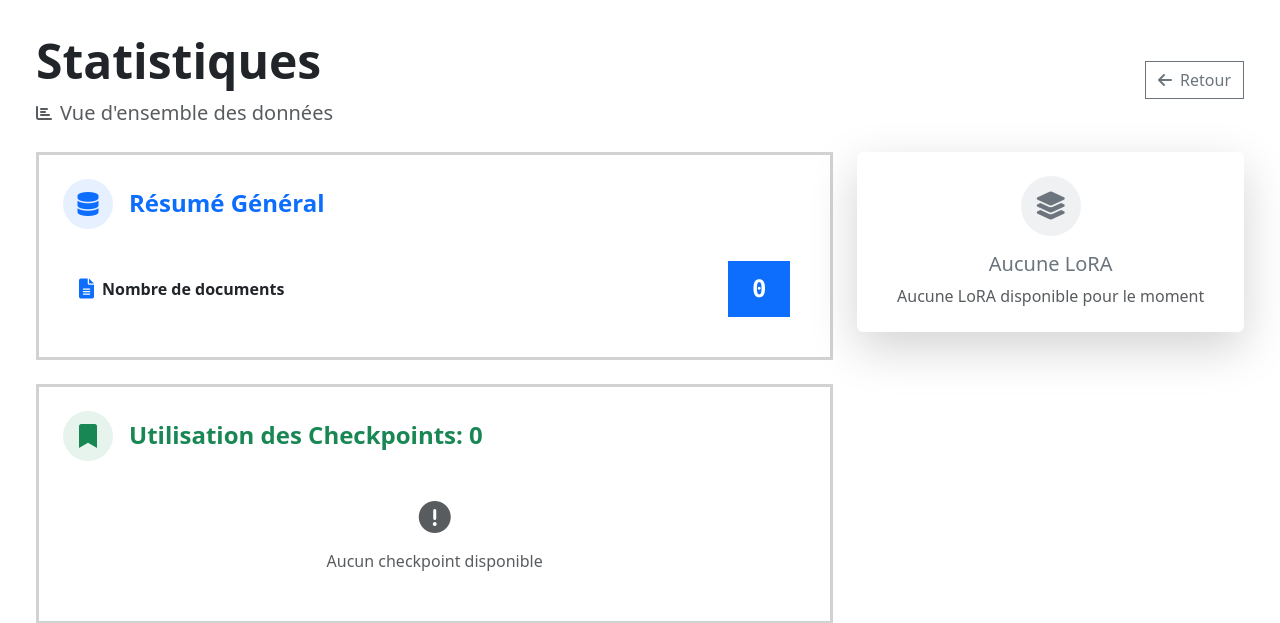
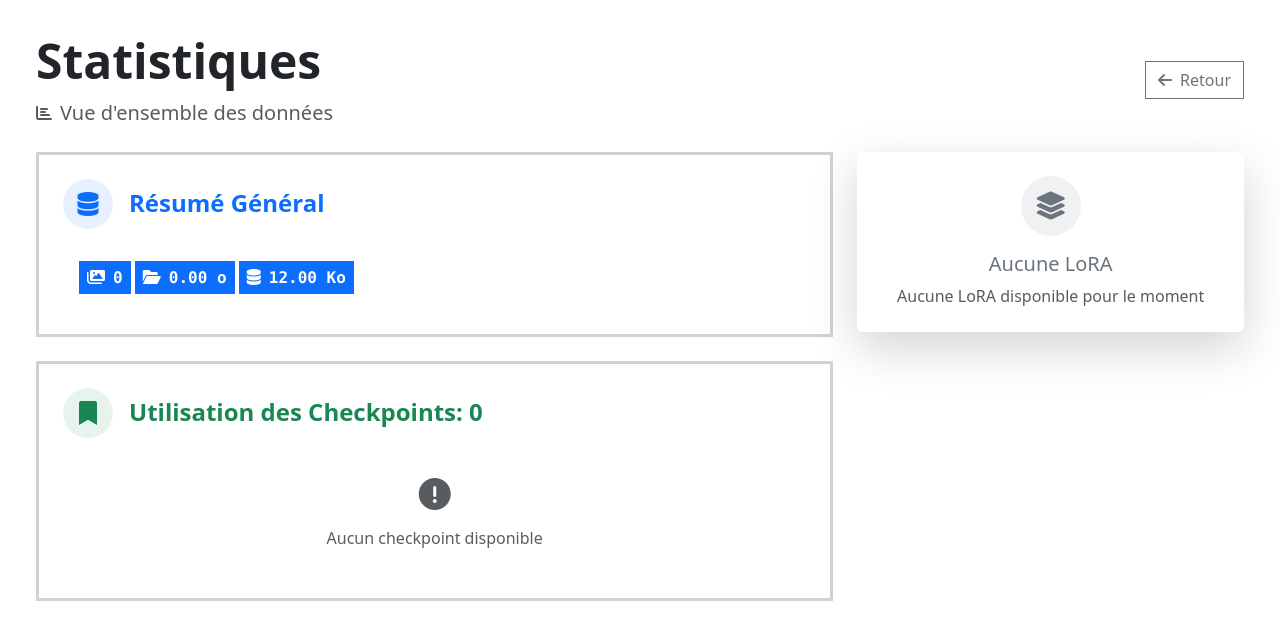
Before and after one commit to steph-vie/Prompt_manager, a Flask app: page /statistiques in a window 1280 px wide. Shown: the part 56-679 px from the top of the page. Run offline with Flask 3, Linux system fonts and the light colour scheme.

Commit message:
Recuperation de la taille du repertoire d'upload et de la bdd

```diff
--- a/config.py
+++ b/config.py
@@ -21,4 +21,5 @@ class Config:  # pylint: disable=too-few-public-methods
     SQLALCHEMY_TRACK_MODIFICATIONS = False
     UPLOAD_FOLDER = UPLOAD_FOLDER
     DB_FOLDER = DB_FOLDER
+    DB_PATH = os.path.join(DB_FOLDER,'prompts.db')
     IMG_PER_PAGE = int(os.environ.get("IMG_PER_PAGE", 24))
--- a/routes/prompt_routes.py
+++ b/routes/prompt_routes.py
@@ -12,7 +12,7 @@ from werkzeug.utils import secure_filename
 from datetime import datetime
 
 from models import db, Prompt, Category
-from utils import ComfyUIImage, allowed_file, clean_tags, CategoryService
+from utils import ComfyUIImage, allowed_file, clean_tags, CategoryService, taille_path
 from sqlalchemy import func
 from collections import Counter
 from version import __version__
@@ -405,8 +405,10 @@ def statistiques():
     graph_checkpoints_values=list(counter_checkpoint.values())
 
 
-
-
+    ### Recuperation de la taille du dossier des images
+    taille_upload_folder = taille_path(current_app.config['UPLOAD_FOLDER'])
+    ### Recuperation de la taille de la bdd
+    taille_bdd = taille_path(current_app.config['DB_PATH'])
 
     return render_template('statistiques.html',
                            nbr_prompts=nbr_prompts,
@@ -419,4 +421,6 @@ def statistiques():
                            tags=[],
                            graph_checkpoints_labels=graph_checkpoints_labels,
                            graph_checkpoints_values=graph_checkpoints_values,
+                           taille_bdd=taille_bdd,
+                           taille_upload_folder=taille_upload_folder,
                            app_version=__version__)
--- a/templates/statistiques.html
+++ b/templates/statistiques.html
@@ -31,7 +31,6 @@
             <!-- Résumé général -->
             <div class="card border-3 mb-4 card-stats">
                 <div class="card-body p-4">
-
                     <div class="d-flex align-items-center mb-3">
                         <div class="icon-circle bg-primary bg-opacity-10 me-3">
                             <i class="fas fa-database text-primary fs-4"></i>
@@ -40,17 +39,9 @@
                     </div>
 
                     <div class="param-card bg-gradient rounded-4 p-3" style="background: linear-gradient(135deg, #e7f1ff 0%, #f0f7ff 100%);">
-                        <div class="d-flex align-items-center justify-content-between">
-                            <div class="d-flex align-items-center">
-                                <i class="fas fa-file-alt text-primary fs-5 me-2"></i>
-                                <span class="fw-semibold text-dark">Nombre de documents</span>
-                            </div>
-
-                            <div>
-                                <span class="badge bg-primary fs-4 px-4 py-3 font-monospace">{{ nbr_prompts }}</span>
-                            </div>
-
-                        </div>
+                            <span class="badge bg-primary fs-6 px-2 py-2 font-monospace"><i class="fa-solid fa-images text-white me-2"></i>{{ nbr_prompts }}</span>
+                            <span class="badge bg-primary fs-6 px-2 py-2 font-monospace"><i class="fa-solid fa-folder-open text-white me-2"></i>{{ taille_upload_folder }}</span>
+                            <span class="badge bg-primary fs-6 px-2 py-2 font-monospace"><i class="fa-solid fa-database text-white me-2"></i>{{ taille_bdd }}</span>
                     </div>
                 </div>
             </div>
--- a/utils.py
+++ b/utils.py
@@ -4,6 +4,7 @@ from config import ALLOWED_EXTENSIONS
 from models import db, Category
 import json
 from PIL import Image
+from pathlib import Path
 
 
 class ComfyUIImage:
@@ -160,3 +161,27 @@ def clean_tags(tag_string):
     :return: Chaine de charactere representant tous les tags sans les espaces
     """
     return ','.join(tag.strip().lower() for tag in tag_string.split(','))
+
+
+def taille_path(path, lisible=True):
+    path = Path(path)
+
+    if not path.exists():
+        raise FileNotFoundError(f"{path} n'existe pas")
+
+    # Calcul taille
+    if path.is_file():
+        taille = path.stat().st_size
+    else:
+        taille = sum(f.stat().st_size for f in path.rglob('*') if f.is_file())
+
+    if not lisible:
+        return taille
+
+    # Format lisible
+    for unite in ['o', 'Ko', 'Mo', 'Go', 'To', 'Po']:
+        if taille < 1024:
+            return f"{taille:.2f} {unite}"
+        taille /= 1024
+
+    return f"{taille:.2f} Po"
```
